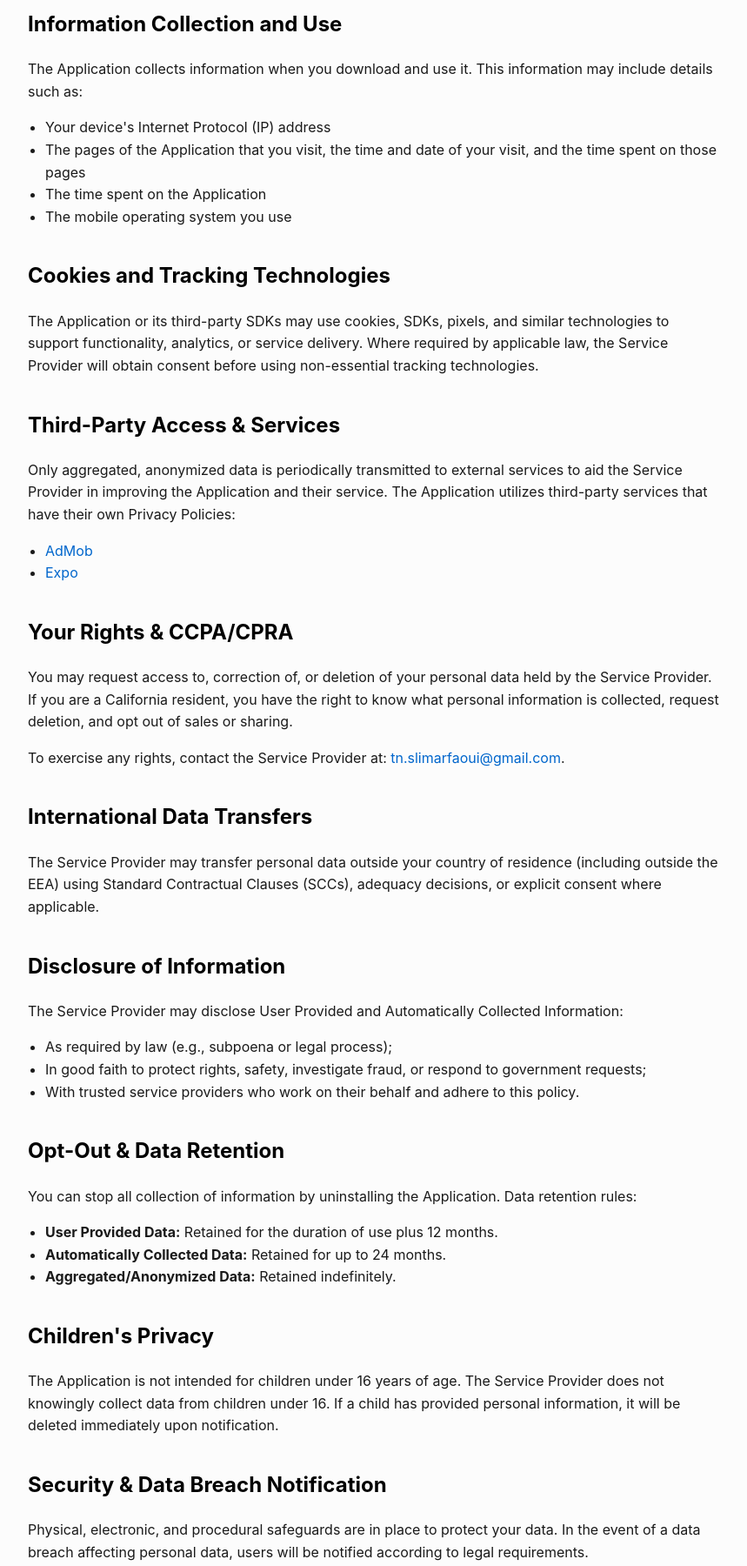
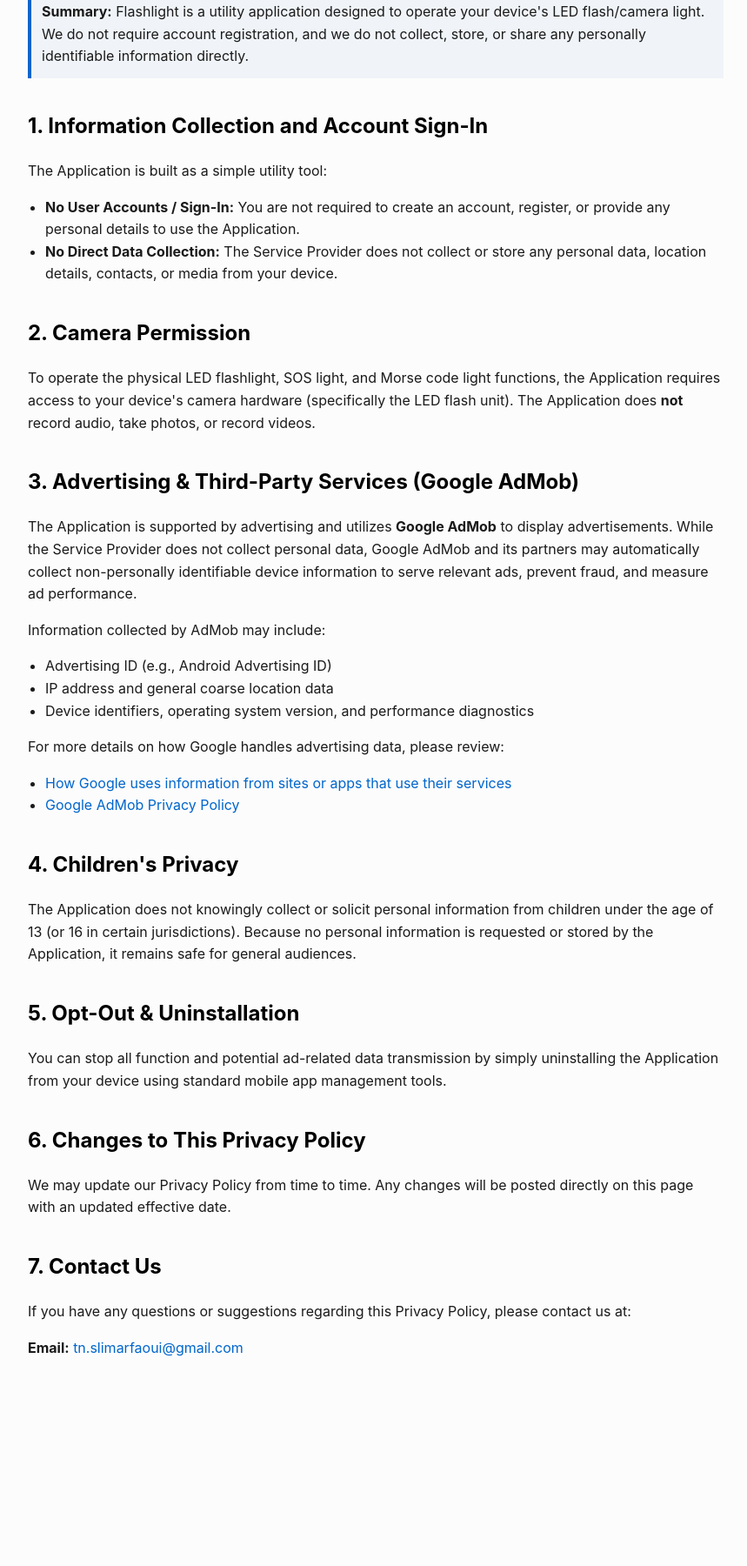
Before and after one commit to arfaouislim/Flashlight, a website: page docs/index.html in a window 1280 px wide. Shown: the part 290-2090 px from the top of the page at 87% size, without its empty margins (208-1067 px from the left). After the commit the page ends 1892 px from the top, so only its background shows below. Drawn offline with Linux system fonts and the light colour scheme.

Commit message:
docs: update privacy policy page

```diff
--- a/docs/index.html
+++ b/docs/index.html
@@ -36,6 +36,12 @@
         font-weight: bold;
         color: #555;
       }
+      .highlight {
+        background-color: #f0f4f8;
+        padding: 12px;
+        border-left: 4px solid #0066cc;
+        margin: 16px 0;
+      }
     </style>
   </head>
   <body>
@@ -43,140 +49,113 @@
     <p class="effective-date">Effective Date: July 22, 2026</p>
 
     <p>
-      This privacy policy applies to the <strong>Flashlight</strong> app for
-      mobile devices, together with any related services operated by
-      <strong>sa.devstudios</strong> (collectively, the "Application").
-      <strong>sa.devstudios</strong> is hereby referred to as the "Service
-      Provider".
+      This Privacy Policy applies to the <strong>Flashlight</strong> mobile
+      application (including the standard flashlight, SOS light, and Morse code
+      light features) created and operated by
+      <strong>sa.devstudios</strong> ("Service Provider", "we", "us", or "our").
     </p>
 
-    <h2>Information Collection and Use</h2>
+    <div class="highlight">
+      <strong>Summary:</strong> Flashlight is a utility application designed to
+      operate your device's LED flash/camera light. We do not require account
+      registration, and we do not collect, store, or share any personally
+      identifiable information directly.
+    </div>
+
+    <h2>1. Information Collection and Account Sign-In</h2>
+    <p>The Application is built as a simple utility tool:</p>
+    <ul>
+      <li>
+        <strong>No User Accounts / Sign-In:</strong> You are not required to
+        create an account, register, or provide any personal details to use the
+        Application.
+      </li>
+      <li>
+        <strong>No Direct Data Collection:</strong> The Service Provider does
+        not collect or store any personal data, location details, contacts, or
+        media from your device.
+      </li>
+    </ul>
+
+    <h2>2. Camera Permission</h2>
     <p>
-      The Application collects information when you download and use it. This
-      information may include details such as:
+      To operate the physical LED flashlight, SOS light, and Morse code light
+      functions, the Application requires access to your device's camera
+      hardware (specifically the LED flash unit). The Application does
+      <strong>not</strong> record audio, take photos, or record videos.
+    </p>
+
+    <h2>3. Advertising & Third-Party Services (Google AdMob)</h2>
+    <p>
+      The Application is supported by advertising and utilizes
+      <strong>Google AdMob</strong> to display advertisements. While the Service
+      Provider does not collect personal data, Google AdMob and its partners may
+      automatically collect non-personally identifiable device information to
+      serve relevant ads, prevent fraud, and measure ad performance.
+    </p>
+
+    <p>Information collected by AdMob may include:</p>
+    <ul>
+      <li>Advertising ID (e.g., Android Advertising ID)</li>
+      <li>IP address and general coarse location data</li>
+      <li>
+        Device identifiers, operating system version, and performance
+        diagnostics
+      </li>
+    </ul>
+
+    <p>
+      For more details on how Google handles advertising data, please review:
     </p>
     <ul>
-      <li>Your device's Internet Protocol (IP) address</li>
       <li>
-        The pages of the Application that you visit, the time and date of your
-        visit, and the time spent on those pages
+        <a
+          href="https://policies.google.com/technologies/ads"
+          target="_blank"
+          rel="noopener"
+          >How Google uses information from sites or apps that use their
+          services</a
+        >
       </li>
-      <li>The time spent on the Application</li>
-      <li>The mobile operating system you use</li>
-    </ul>
-
-    <h2>Cookies and Tracking Technologies</h2>
-    <p>
-      The Application or its third-party SDKs may use cookies, SDKs, pixels, and
-      similar technologies to support functionality, analytics, or service
-      delivery. Where required by applicable law, the Service Provider will
-      obtain consent before using non-essential tracking technologies.
-    </p>
-
-    <h2>Third-Party Access & Services</h2>
-    <p>
-      Only aggregated, anonymized data is periodically transmitted to external
-      services to aid the Service Provider in improving the Application and
-      their service. The Application utilizes third-party services that have
-      their own Privacy Policies:
-    </p>
-    <ul>
       <li>
         <a
           href="https://support.google.com/admob/answer/6128543"
           target="_blank"
           rel="noopener"
-          >AdMob</a
-        >
-      </li>
-      <li>
-        <a href="https://expo.dev/privacy" target="_blank" rel="noopener"
-          >Expo</a
+          >Google AdMob Privacy Policy</a
         >
       </li>
     </ul>
 
-    <h2>Your Rights & CCPA/CPRA</h2>
+    <h2>4. Children's Privacy</h2>
     <p>
-      You may request access to, correction of, or deletion of your personal
-      data held by the Service Provider. If you are a California resident, you
-      have the right to know what personal information is collected, request
-      deletion, and opt out of sales or sharing.
+      The Application does not knowingly collect or solicit personal information
+      from children under the age of 13 (or 16 in certain jurisdictions).
+      Because no personal information is requested or stored by the Application,
+      it remains safe for general audiences.
+    </p>
+
+    <h2>5. Opt-Out & Uninstallation</h2>
+    <p>
+      You can stop all function and potential ad-related data transmission by
+      simply uninstalling the Application from your device using standard mobile
+      app management tools.
+    </p>
+
+    <h2>6. Changes to This Privacy Policy</h2>
+    <p>
+      We may update our Privacy Policy from time to time. Any changes will be
+      posted directly on this page with an updated effective date.
+    </p>
+
+    <h2>7. Contact Us</h2>
+    <p>
+      If you have any questions or suggestions regarding this Privacy Policy,
+      please contact us at:
     </p>
     <p>
-      To exercise any rights, contact the Service Provider at:
-      <a href="mailto:tn.slimarfaoui@gmail.com">tn.slimarfaoui@gmail.com</a>.
-    </p>
-
-    <h2>International Data Transfers</h2>
-    <p>
-      The Service Provider may transfer personal data outside your country of
-      residence (including outside the EEA) using Standard Contractual Clauses
-      (SCCs), adequacy decisions, or explicit consent where applicable.
-    </p>
-
-    <h2>Disclosure of Information</h2>
-    <p>
-      The Service Provider may disclose User Provided and Automatically
-      Collected Information:
-    </p>
-    <ul>
-      <li>As required by law (e.g., subpoena or legal process);</li>
-      <li>
-        In good faith to protect rights, safety, investigate fraud, or respond
-        to government requests;
-      </li>
-      <li>
-        With trusted service providers who work on their behalf and adhere to
-        this policy.
-      </li>
-    </ul>
-
-    <h2>Opt-Out & Data Retention</h2>
-    <p>
-      You can stop all collection of information by uninstalling the
-      Application. Data retention rules:
-    </p>
-    <ul>
-      <li>
-        <strong>User Provided Data:</strong> Retained for the duration of use
-        plus 12 months.
-      </li>
-      <li>
-        <strong>Automatically Collected Data:</strong> Retained for up to 24
-        months.
-      </li>
-      <li>
-        <strong>Aggregated/Anonymized Data:</strong> Retained indefinitely.
-      </li>
-    </ul>
-
-    <h2>Children's Privacy</h2>
-    <p>
-      The Application is not intended for children under 16 years of age. The
-      Service Provider does not knowingly collect data from children under 16.
-      If a child has provided personal information, it will be deleted
-      immediately upon notification.
-    </p>
-
-    <h2>Security & Data Breach Notification</h2>
-    <p>
-      Physical, electronic, and procedural safeguards are in place to protect
-      your data. In the event of a data breach affecting personal data, users
-      will be notified according to legal requirements.
-    </p>
-
-    <h2>Changes to This Policy</h2>
-    <p>
-      The Service Provider may update this Privacy Policy from time to time.
-      Material changes will be posted here with an updated effective date.
-    </p>
-
-    <h2>Contact Us</h2>
-    <p>
-      If you have any questions regarding privacy while using the Application,
-      please contact us at:
-      <a href="mailto:tn.slimarfaoui@gmail.com">tn.slimarfaoui@gmail.com</a>.
+      <strong>Email:</strong>
+      <a href="mailto:tn.slimarfaoui@gmail.com">tn.slimarfaoui@gmail.com</a>
     </p>
   </body>
 </html>
```
